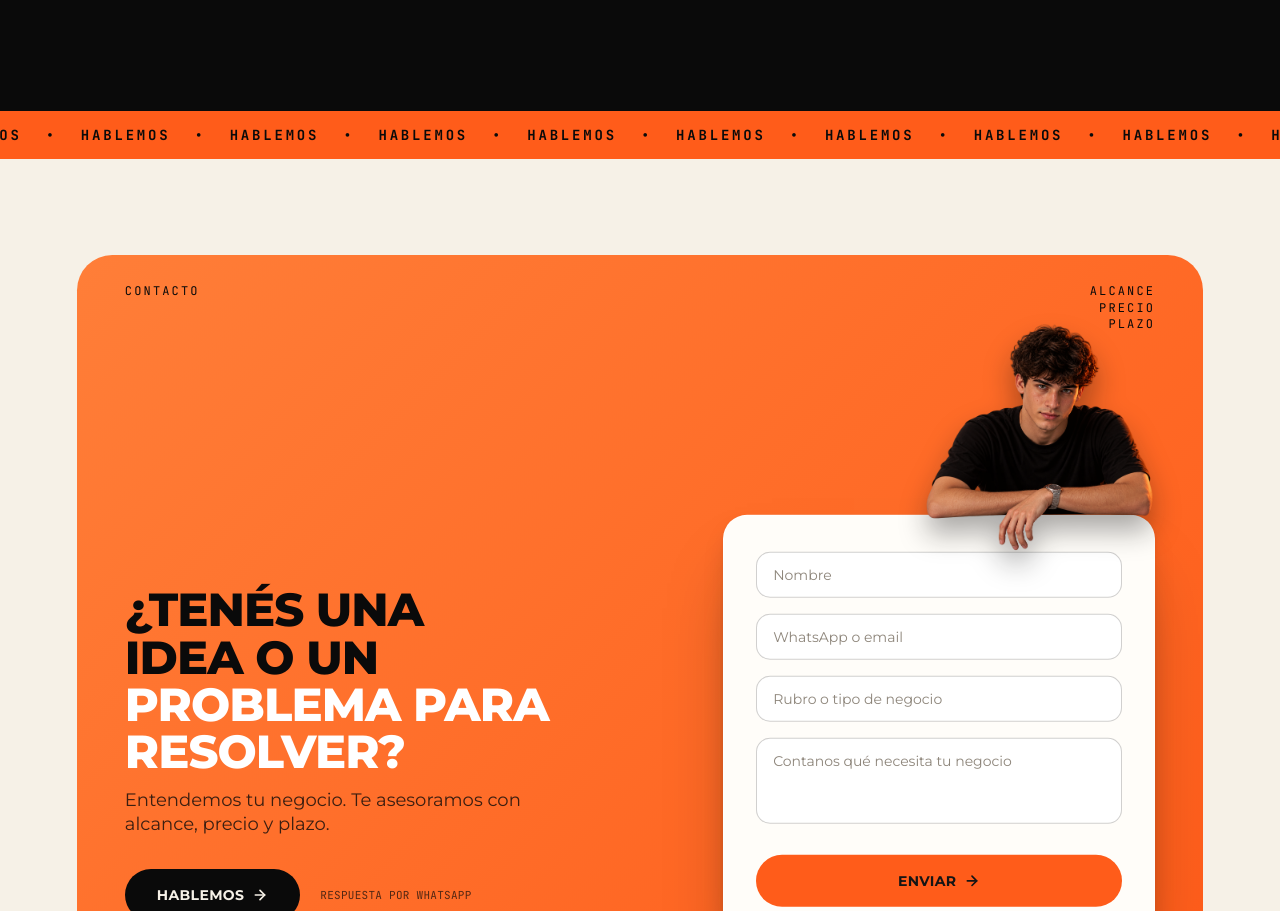
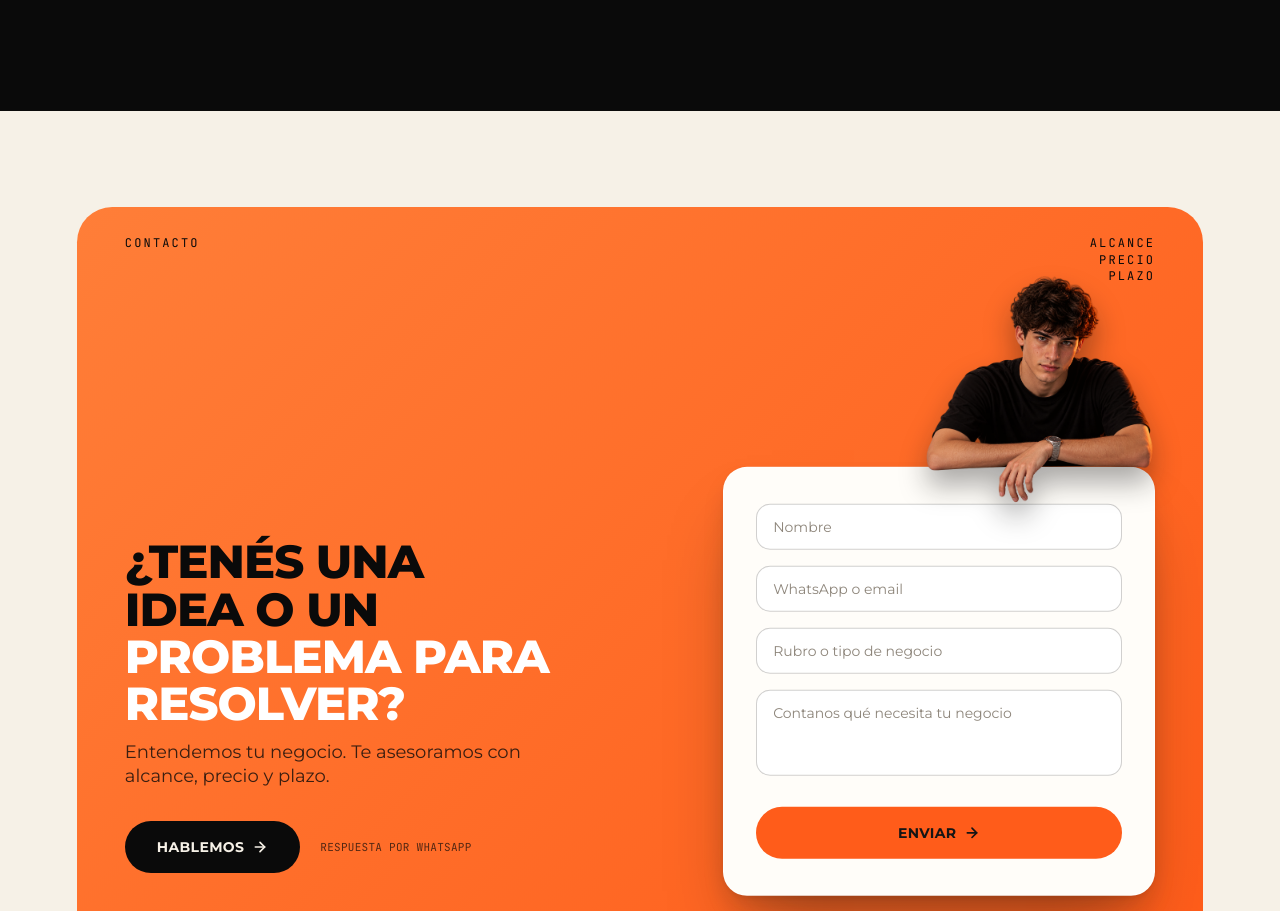
Before and after one commit to iadatabraian-ctrl/web-, a Next.js app: page / in a window 1280 px wide. Shown: the part 5345-6256 px from the top of the page. Built offline with nearby package versions, Linux system fonts and the light colour scheme.

Commit message:
Home: se quita la cinta «Hablemos»
Co-Authored-By: Claude Sonnet 5.5 <noreply@anthropic.com>
Claude-Session: https://claude.ai/code/session_016CR8bmH7Pbme9SdVJ7sxk1

```diff
--- a/app/globals.css
+++ b/app/globals.css
@@ -358,12 +358,6 @@ html.lenis, html.lenis body { height: auto; }
 .lenis.lenis-smooth { scroll-behavior: auto !important; }
 .lenis.lenis-smooth [data-lenis-prevent] { overscroll-behavior: contain; }
 
-/* ---- Cinta «Hablemos» ---- */
-.cinta-pista { animation: cinta-mover 38s linear infinite; }
-.cinta:hover .cinta-pista { animation-play-state: paused; }
-@keyframes cinta-mover { to { transform: translateX(-50%); } }
-@media (prefers-reduced-motion: reduce) { .cinta-pista { animation: none; } }
-
 /* ---- Índice de secciones: aparece cuando termina el splash ---- */
 .seccion-indice { animation: indice-in 0.8s ease 2.2s both; }
 html.no-splash .seccion-indice { animation-delay: 0.4s; }
--- a/app/page.tsx
+++ b/app/page.tsx
@@ -2,7 +2,6 @@ import { Nav } from "@/components/Nav";
 import { Splash } from "@/components/Splash";
 import { SmoothScroll } from "@/components/SmoothScroll";
 import { SeccionesIndice } from "@/components/SeccionesIndice";
-import { CintaHablemos } from "@/components/CintaHablemos";
 import { Hero } from "@/components/Hero";
 import { Servicios } from "@/components/Servicios";
 import { Proceso } from "@/components/Proceso";
@@ -25,7 +24,6 @@ export default function Home() {
           <Nosotros />
           <Faq />
         </main>
-        <CintaHablemos />
         <CtaFooter />
       </div>
     </>
--- a/components/CintaHablemos.tsx
+++ /dev/null
@@ -1,17 +0,0 @@
-/* Cinta que repite «Hablemos» y se desplaza sola, justo antes del cierre de la home. Enlaza al formulario de contacto.
-   La animación es CSS (ver .cinta en globals.css); se frena al pasar el mouse y no corre si se pidió menos movimiento. */
-export function CintaHablemos() {
-  const grupo = Array.from({ length: 8 }, (_, i) => (
-    <span key={i} className="flex shrink-0 items-center gap-6 pr-6">
-      Hablemos <span aria-hidden="true">•</span>
-    </span>
-  ));
-  return (
-    <a href="#hablemos" aria-label="Ir al formulario de contacto" className="cinta relative z-[45] block overflow-hidden bg-brand-accent py-3 font-mono text-xs font-bold uppercase tracking-[0.2em] text-[#0a0a0a] sm:py-3.5 sm:text-sm">
-      <div className="cinta-pista flex w-max" aria-hidden="true">
-        <div className="flex shrink-0">{grupo}</div>
-        <div className="flex shrink-0">{grupo}</div>
-      </div>
-    </a>
-  );
-}
```
